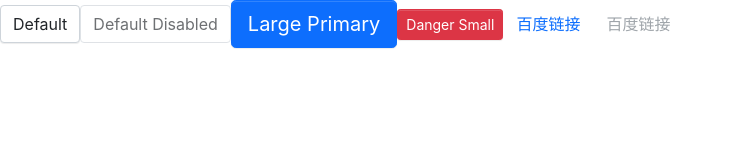
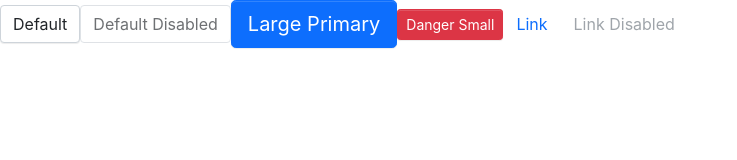
Before and after one commit to Bian2017/lt-admin-ui, a React (Create React App) app: page / in a window 1280 px wide. Shown: the top 160 px of the page, without its empty margins (0-737 px from the left). Built offline with nearby package versions, Linux system fonts and the light colour scheme.

Commit message:
feat:添加Button和a连接自身的属性

```diff
--- a/src/App.tsx
+++ b/src/App.tsx
@@ -13,11 +13,11 @@ function App() {
         <Button btnType={ButtonType.Danger} size={ButtonSize.Small}>
           Danger Small
         </Button>
-        <Button btnType={ButtonType.Link} href="https://www.baidu.com">
-          百度链接
+        <Button btnType={ButtonType.Link} href="https://www.baidu.com" target="_blank">
+          Link
         </Button>
         <Button btnType={ButtonType.Link} href="https://www.baidu.com" disabled>
-          百度链接
+          Link Disabled
         </Button>
       </header>
     </div>
--- a/src/components/Button/button.tsx
+++ b/src/components/Button/button.tsx
@@ -22,10 +22,33 @@ interface BaseButtonProps {
   href?: string;
 }
 
-const Button: React.FC<BaseButtonProps> = props => {
-  const { btnType, disabled, size, children, href } = props;
+/**
+ * 1. 添加 Button 或者 a 链接原本自身的Native属性，如 a 链接的 target="_blank, onClick 等等；
+ * 2. 交叉类型(Intersection Types): 通过 & 将多个类型合成一个类型
+ * 3. 通过 type 对属性起别名
+ */
+type NativeButtonProps = BaseButtonProps & React.ButtonHTMLAttributes<HTMLElement>;
+type AnchorButtonProps = BaseButtonProps & React.AnchorHTMLAttributes<HTMLElement>;
 
-  const cls = classNames('btn', {
+/**
+ * 针对 Button 或者 a 链接，可能各自存在某些属性是必须的，所以需将所有属性设置成可选。
+ * 可以通过 Partial 将所有属性设置成可选。
+ */
+export type ButtonProps = Partial<NativeButtonProps & AnchorButtonProps>;
+
+const Button: React.FC<ButtonProps> = props => {
+  const {
+    btnType,
+    // 添加用户自定义的className
+    className,
+    disabled,
+    size,
+    children,
+    href,
+    ...restProps
+  } = props;
+
+  const cls = classNames('btn', className, {
     [`btn-${btnType}`]: btnType,
     [`btn-${size}`]: size,
     disabled: btnType === ButtonType.Link && disabled
@@ -33,13 +56,13 @@ const Button: React.FC<BaseButtonProps> = props => {
 
   if (btnType === ButtonType.Link && href) {
     return (
-      <a className={cls} href={href}>
+      <a className={cls} href={href} {...restProps}>
         {children}
       </a>
     );
   } else {
     return (
-      <button className={cls} disabled={disabled}>
+      <button className={cls} disabled={disabled} {...restProps}>
         {children}
       </button>
     );
```
